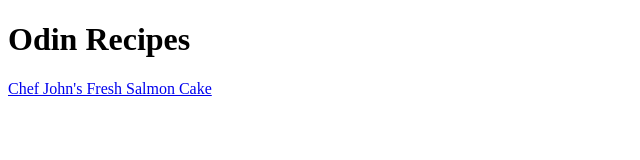
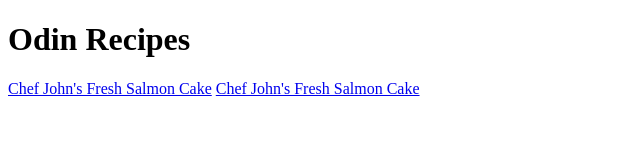
Before and after one commit to datphung239/odin-recipes, a plain HTML site: page index.html in a window 1280 px wide. Shown: the whole page, without its empty margins (0-640 px from the left). Drawn offline with Linux system fonts and the light colour scheme.

Commit message:
add new disk to homepage

```diff
--- a/index.html
+++ b/index.html
@@ -6,5 +6,6 @@
     <body>
         <h1>Odin Recipes</h1>
         <a href="recipes/salmoncake.html">Chef John's Fresh Salmon Cake</a>
+        <a href="recipes/thaicoconutsoup.html">Chef John's Fresh Salmon Cake</a>
     </body>
 </html>
```
